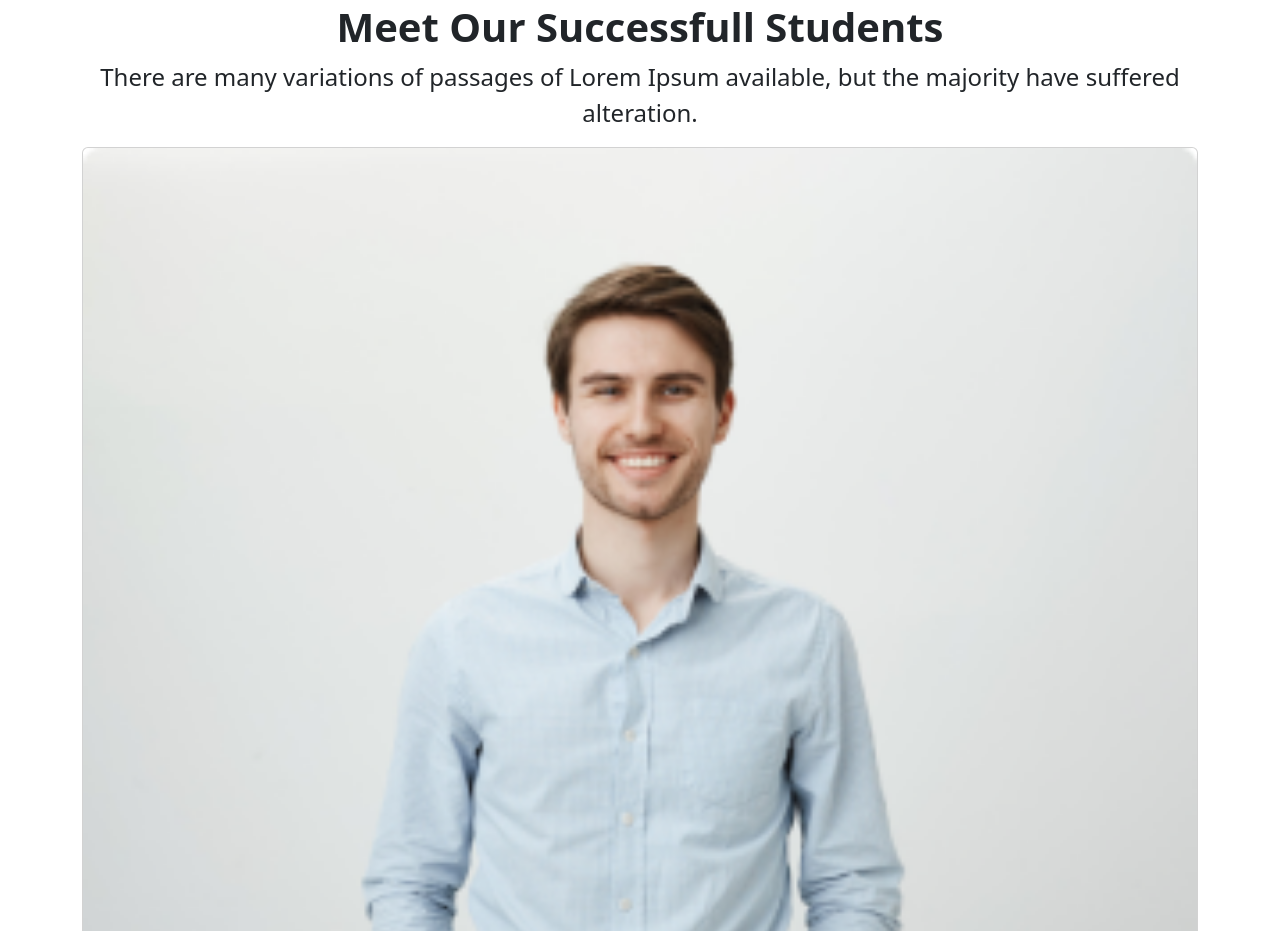
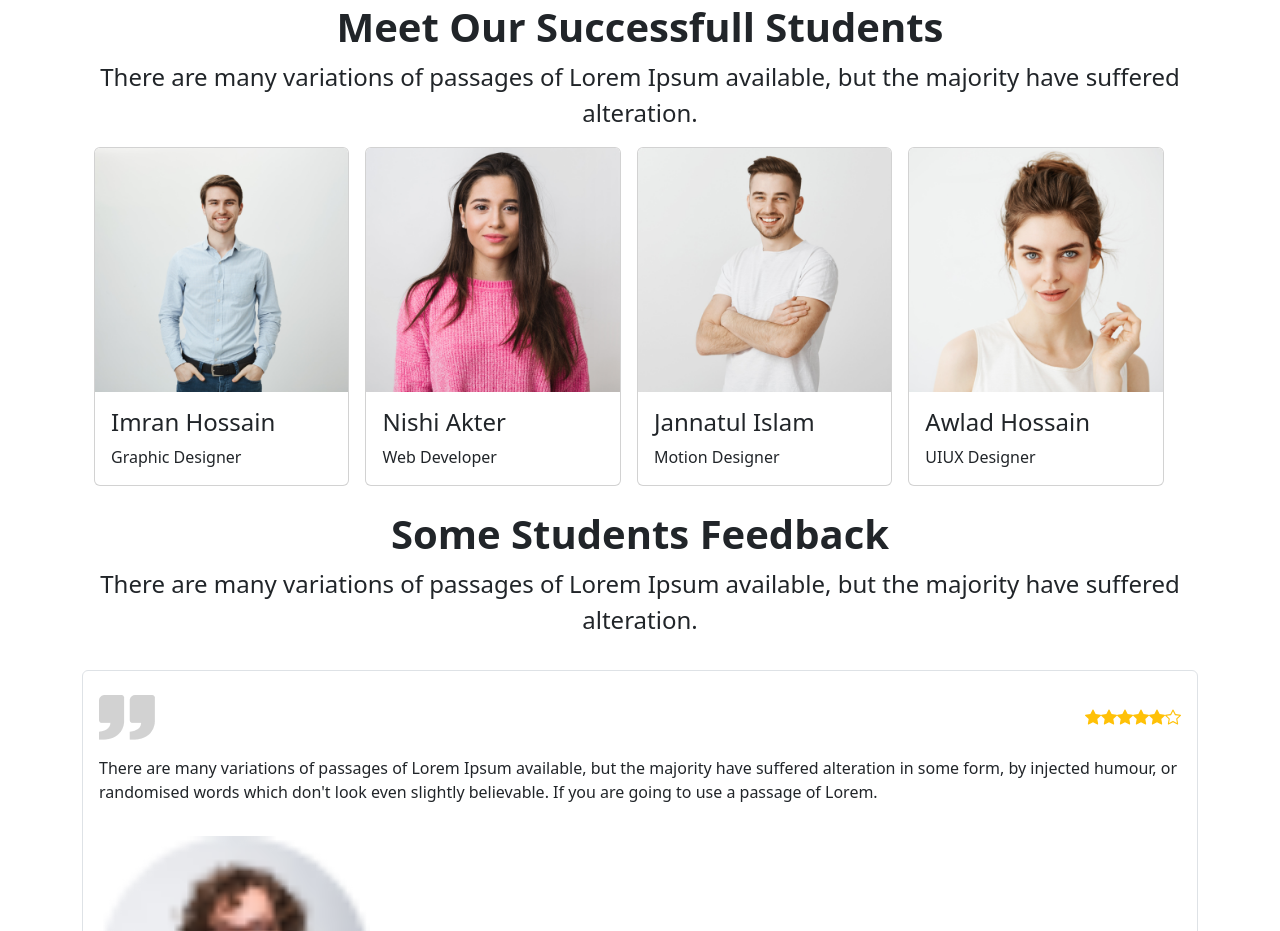
Before and after one commit to aamiraj/eduTech-website, a plain HTML site: page index.html in a window 1280 px wide. Shown: the part 2449-3380 px from the top of the page. Drawn offline with nearby package versions, Linux system fonts and the light colour scheme.

Commit message:
added successful student, responsive to all device

```diff
--- a/index.html
+++ b/index.html
@@ -390,7 +390,9 @@
                     majority
                     have suffered alteration.</p>
             </div>
-            <div>
+            <div class="container-fluid">
+                <div class="row g-md-3">
+                    <div class="successful-student col-12 col-md-6 col-lg-3">
                         <div class="card">
                             <img class="card-img-top" src="images/student/student-1.png" alt="Title">
                             <div class="card-body">
@@ -398,6 +400,8 @@
                                 <p class="card-text">Graphic Designer</p>
                             </div>
                         </div>
+                    </div>
+                    <div class="successful-student col-12 col-md-6 col-lg-3">
                         <div class="card">
                             <img class="card-img-top" src="images/student/student-2.png" alt="Title">
                             <div class="card-body">
@@ -405,6 +409,8 @@
                                 <p class="card-text">Web Developer</p>
                             </div>
                         </div>
+                    </div>
+                    <div class="successful-student col-12 col-md-6 col-lg-3">
                         <div class="card">
                             <img class="card-img-top" src="images/student/student-3.png" alt="Title">
                             <div class="card-body">
@@ -412,11 +418,15 @@
                                 <p class="card-text">Motion Designer</p>
                             </div>
                         </div>
+                    </div>
+                    <div class="successful-student col-12 col-md-6 col-lg-3">
                         <div class="card item-invisible">
                             <img class="card-img-top" src="images/student/student-4.png" alt="Title">
                             <div class="card-body">
                                 <h4 class="card-title">Awlad Hossain</h4>
                                 <p class="card-text">UIUX Designer</p>
+                            </div>
+                        </div>
                     </div>
                 </div>
             </div>
--- a/styles/responsive.css
+++ b/styles/responsive.css
@@ -63,6 +63,10 @@
     .about-inner .about-body {
         width: 50%;
     }
+
+    .successful-student {
+        width: 49%;
+    }
 }
 
 /* // Large devices (desktops, 992px and up) */
@@ -118,6 +122,11 @@
     .join-body .join-text {
         text-align: left;
     }
+
+    /* successful student section  */
+    .successful-student {
+        width: 24.5%;
+    }
 }
 
 /* // X-Large devices (large desktops, 1200px and up) */
```
Lines whose indentation alone changed are shown as unchanged.
